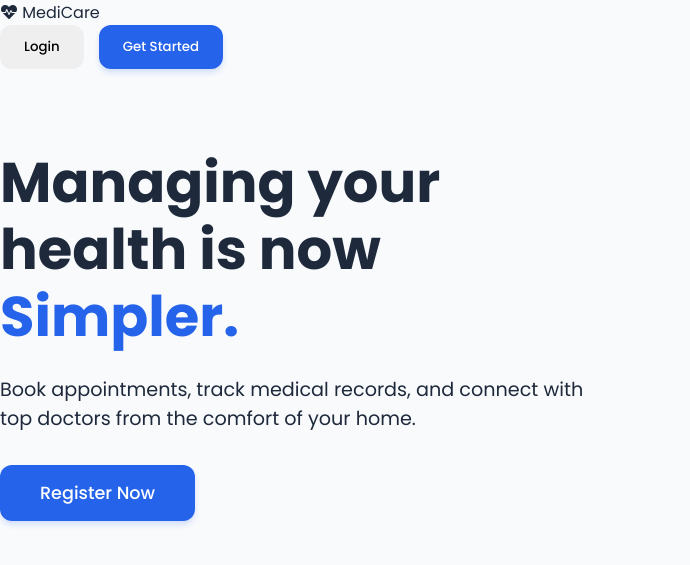
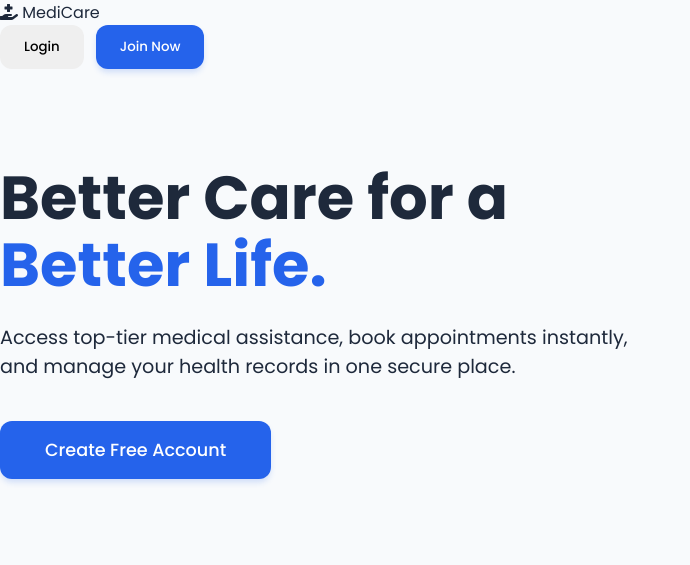
Before and after one commit to hereflorex/Medicare-project---by-florex-, a Flask app: page / in a window 1280 px wide. Shown: the top 565 px of the page, without its empty margins (0-690 px from the left). Run offline with Flask 3, Linux system fonts and the light colour scheme.

Commit message:
Update index.html

```diff
--- a/templates/index.html
+++ b/templates/index.html
@@ -1,52 +1,51 @@
 <!DOCTYPE html>
-<html>
+<html lang="en">
 <head>
-    <title>MediCare - Your Health First</title>
+    <meta charset="UTF-8">
+    <title>MediCare | Modern Healthcare</title>
     <link rel="stylesheet" href="{{ url_for('static', filename='css/style.css') }}">
     <link rel="stylesheet" href="https://cdnjs.cloudflare.com/ajax/libs/font-awesome/6.0.0/css/all.min.css">
 </head>
 <body>
-    <div class="hero-section">
-        <nav>
-            <div class="logo"><i class="fas fa-heartbeat"></i> MediCare</div>
-            <div style="display:flex; gap:15px">
+    <div class="hero">
+        <nav class="animate">
+            <div class="logo"><i class="fas fa-hand-holding-medical"></i> MediCare</div>
+            <div style="display:flex; gap:12px">
                 <button class="btn" onclick="openModal('loginModal')">Login</button>
-                <button class="btn btn-primary" onclick="openModal('regModal')">Get Started</button>
+                <button class="btn btn-primary" onclick="openModal('regModal')">Join Now</button>
             </div>
         </nav>
 
-        <div style="max-width: 600px; margin-top: 5rem;">
-            <h1 style="font-size: 3.5rem; line-height: 1.2; margin-bottom: 1.5rem;">Managing your health is now <span style="color:var(--primary)">Simpler.</span></h1>
-            <p style="color:var(--text-gray); font-size: 1.2rem; margin-bottom: 2rem;">Book appointments, track medical records, and connect with top doctors from the comfort of your home.</p>
-            <button class="btn btn-primary" onclick="openModal('regModal')" style="padding: 15px 40px; font-size: 1.1rem;">Register Now</button>
+        <div class="animate" style="max-width: 650px; margin-top: 6rem;">
+            <h1 style="font-size: 3.8rem; line-height: 1.1; margin-bottom: 1.5rem;">Better Care for a <span style="color:var(--primary)">Better Life.</span></h1>
+            <p style="color:var(--text-gray); font-size: 1.2rem; margin-bottom: 2.5rem;">Access top-tier medical assistance, book appointments instantly, and manage your health records in one secure place.</p>
+            <button class="btn btn-primary" onclick="openModal('regModal')" style="padding: 16px 45px; font-size: 1.1rem;">Create Free Account</button>
         </div>
     </div>
 
-    <!-- Login Modal -->
+    <!-- Modals -->
     <div id="loginModal" class="modal">
         <div class="modal-content">
-            <h2>Welcome Back</h2>
-            <p style="color:var(--text-gray); margin-bottom: 1.5rem;">Login to your account</p>
+            <h2 style="margin-bottom: 1rem;">Login</h2>
             <input type="email" id="loginEmail" placeholder="Email Address">
             <input type="password" id="loginPassword" placeholder="Password">
-            <button class="btn btn-primary" onclick="handleLogin()" style="width: 100%;">Login</button>
-            <p onclick="closeModal('loginModal')" style="text-align:center; margin-top:1rem; cursor:pointer; color:var(--text-gray)">Cancel</p>
+            <button class="btn btn-primary" onclick="handleLogin()" style="width:100%">Sign In</button>
+            <p onclick="closeModal('loginModal')" style="text-align:center; margin-top:1rem; cursor:pointer; font-size: 0.9rem; color:var(--text-gray)">Close</p>
         </div>
     </div>
 
-    <!-- Register Modal -->
     <div id="regModal" class="modal">
         <div class="modal-content">
-            <h2>Create Account</h2>
+            <h2 style="margin-bottom: 1rem;">Register</h2>
             <input type="text" id="regName" placeholder="Full Name">
             <input type="email" id="regEmail" placeholder="Email Address">
             <input type="password" id="regPassword" placeholder="Password">
             <select id="regRole">
-                <option value="patient">I am a Patient</option>
-                <option value="doctor">I am a Doctor</option>
+                <option value="patient">I'm a Patient</option>
+                <option value="doctor">I'm a Doctor</option>
             </select>
-            <button class="btn btn-primary" onclick="handleRegister()" style="width: 100%;">Register</button>
-            <p onclick="closeModal('regModal')" style="text-align:center; margin-top:1rem; cursor:pointer; color:var(--text-gray)">Cancel</p>
+            <button class="btn btn-primary" onclick="handleRegister()" style="width:100%">Create Account</button>
+            <p onclick="closeModal('regModal')" style="text-align:center; margin-top:1rem; cursor:pointer; font-size: 0.9rem; color:var(--text-gray)">Close</p>
         </div>
     </div>
 
```
